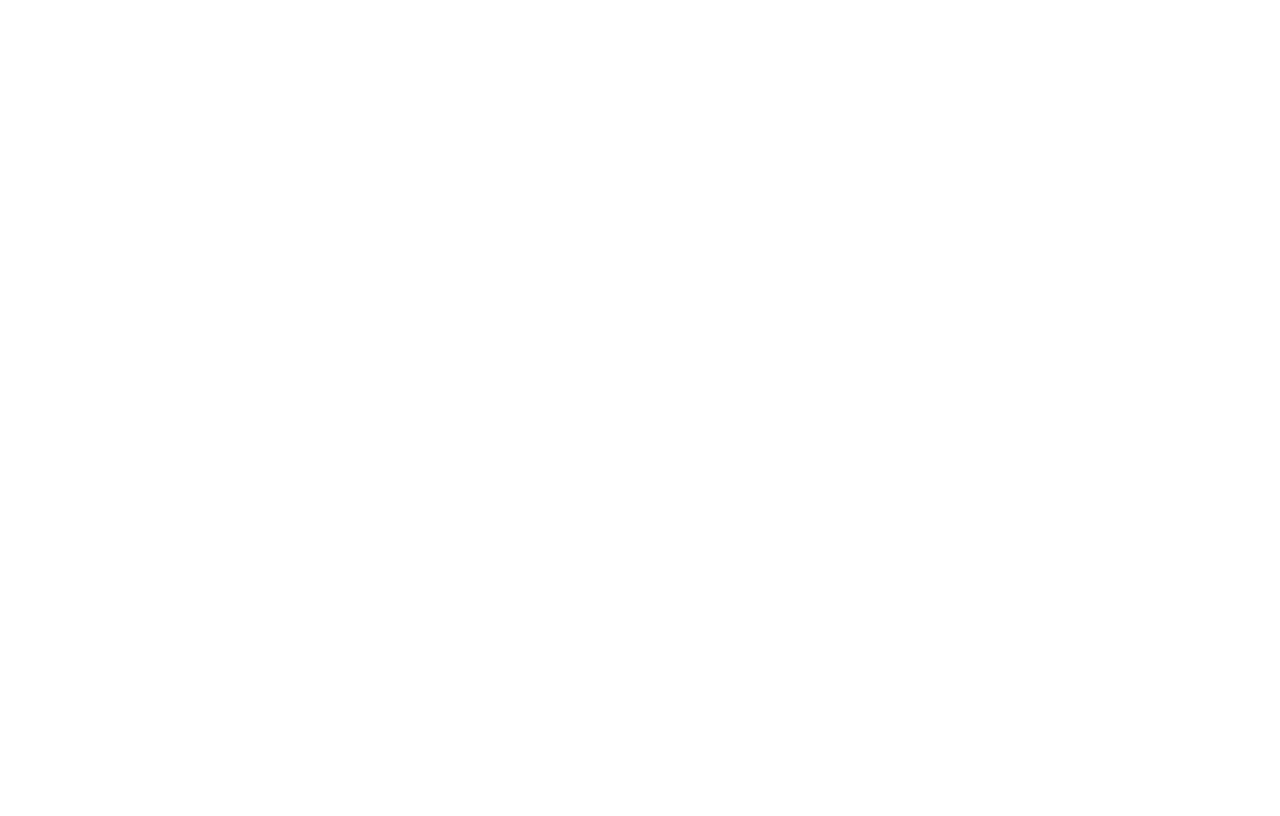
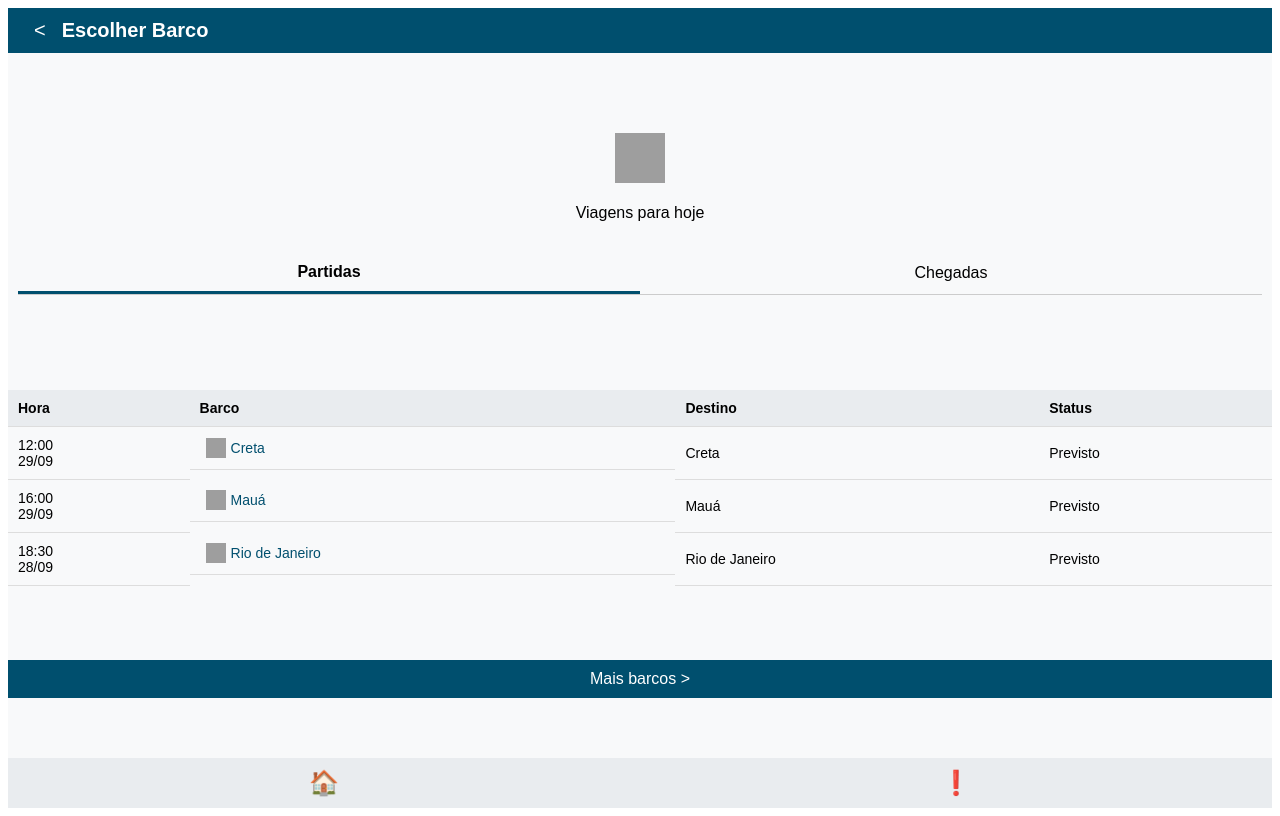
Before and after one commit to flpx01/PortoRapido, a React (Vite) app: page /escolher-barco in a window 1280 px wide. Before the commit this address had no page. Built offline with nearby package versions, Linux system fonts and the light colour scheme; grey boxes are pictures that could not be loaded.

Commit message:
Fazendo a tela de escolha de barcos e começando a tela de agendamento

```diff
--- a/src/App.jsx
+++ b/src/App.jsx
@@ -2,6 +2,8 @@
 import Login from "./pages/Login/Login";
 import Register from "./pages/Register/Register";
 import Dashboard from "./pages/Dashboard/Dashboard";
+import EscolherBarco from "./pages/EscolherBarco/EscolherBarco";
+import AgendarBarco from "./pages/EscolherBarco/AgendarBarco";
 import "./styles/global.css";
 
 function App() {
@@ -11,6 +13,8 @@
         <Route path="/login" element={<Login />} />
         <Route path="/register" element={<Register />} />
         <Route path="/dashboard" element={<Dashboard />} />
+        <Route path="/escolher-barco" element={<EscolherBarco />} />
+        <Route path="/escolher-barco/agendar/:barcoId" element={<AgendarBarco />} />
       </Routes>
     </Router>
   );
--- /dev/null
+++ b/src/pages/EscolherBarco/AgendarBarco.jsx
@@ -0,0 +1,16 @@
+import { useParams } from "react-router-dom";
+import "./AgendarBarco.css";
+
+const AgendarBarco = () => {
+  const { barcoId } = useParams(); // Obtém o ID do barco da URL
+
+  return (
+    <div className="agendar-barco-container">
+      <h1>Agendar Barco</h1>
+      <p>Você está agendando uma viagem para o barco ID: {barcoId}</p>
+      {/* Adicione o formulário de agendamento ou outras funcionalidades */}
+    </div>
+  );
+};
+
+export default AgendarBarco;
--- /dev/null
+++ b/src/pages/EscolherBarco/EscolherBarco.css
@@ -0,0 +1,151 @@
+.escolher-barco-container {
+    font-family: Arial, sans-serif;
+    display: flex;
+    flex-direction: column;
+    justify-content: space-between;
+    height: 100vh;
+    background-color: #f8f9fa; /* Cor de fundo clara */
+  }
+
+  .escolher-barco-header {
+    display: flex;
+    align-items: center;
+    background-color: #004f6e; /* Cor azul-escuro */
+    color: white;
+    padding: 10px 20px;
+  }
+
+  .back-button {
+    font-size: 20px;
+    color: white;
+    background: none;
+    border: none;
+    cursor: pointer;
+    margin-right: 10px;
+  }
+
+  .escolher-barco-header h1 {
+    font-size: 20px;
+    margin: 0;
+  }
+
+  .escolher-barco-info {
+    display: flex;
+    flex-direction: column;
+    align-items: center;
+    padding: 20px 10px;
+  }
+
+  .icon-container {
+    display: flex;
+    flex-direction: column;
+    align-items: center;
+    margin-bottom: 15px;
+  }
+
+  .boat-icon {
+    width: 50px;
+    height: 50px;
+    margin-bottom: 5px;
+  }
+
+  .tab-menu {
+    display: flex;
+    justify-content: center;
+    margin-bottom: 15px;
+    border-bottom: 1px solid #ccc;
+    width: 100%;
+  }
+
+  .tab-menu button {
+    flex: 1;
+    padding: 10px;
+    background: none;
+    border: none;
+    font-size: 16px;
+    cursor: pointer;
+  }
+
+  .tab-menu .active-tab {
+    border-bottom: 3px solid #004f6e; /* Cor azul-escuro */
+    font-weight: bold;
+  }
+
+  .escolher-barco-table {
+    width: 100%;
+    border-collapse: collapse;
+    margin-bottom: 15px;
+  }
+
+  .escolher-barco-table thead {
+    background-color: #e9ecef; /* Cor de cabeçalho clara */
+    text-align: left;
+  }
+
+  .escolher-barco-table th,
+  .escolher-barco-table td {
+    padding: 10px;
+    font-size: 14px;
+    border-bottom: 1px solid #ddd;
+  }
+
+  .barco-cell {
+    display: flex;
+    align-items: center;
+  }
+
+  .barco-button {
+    display: flex;
+    align-items: center;
+    background: none;
+    border: none;
+    font-size: 14px;
+    color: #004f6e;
+    cursor: pointer;
+    text-align: left;
+  }
+
+  .barco-button:hover {
+    text-decoration: underline;
+  }
+
+  .barco-icon {
+    width: 20px;
+    height: 20px;
+    margin-right: 5px;
+  }
+
+  .mais-barcos-button {
+    display: block;
+    width: 100%;
+    padding: 10px;
+    background-color: #004f6e; /* Cor azul-escuro */
+    color: white;
+    border: none;
+    font-size: 16px;
+    cursor: pointer;
+    text-align: center;
+  }
+
+  .mais-barcos-button:hover {
+    background-color: #006d93; /* Azul um pouco mais claro */
+  }
+
+  .escolher-barco-footer {
+    display: flex;
+    justify-content: space-around;
+    padding: 10px 0;
+    background-color: #e9ecef; /* Cor de fundo clara */
+  }
+
+  .footer-icon {
+    font-size: 24px;
+    background: none;
+    border: none;
+    color: #004f6e; /* Azul-escuro */
+    cursor: pointer;
+  }
+
+  .footer-icon:hover {
+    color: #006d93; /* Azul um pouco mais claro */
+  }
--- /dev/null
+++ b/src/pages/EscolherBarco/EscolherBarco.jsx
@@ -0,0 +1,78 @@
+import { useNavigate } from "react-router-dom";
+import "./EscolherBarco.css";
+
+const EscolherBarco = () => {
+  const navigate = useNavigate();
+
+  // Dados fictícios para os barcos
+  const barcos = [
+    { id: 1, hora: "12:00", data: "29/09", nome: "Creta", destino: "Creta", status: "Previsto" },
+    { id: 2, hora: "16:00", data: "29/09", nome: "Mauá", destino: "Mauá", status: "Previsto" },
+    { id: 3, hora: "18:30", data: "28/09", nome: "Rio de Janeiro", destino: "Rio de Janeiro", status: "Previsto" },
+  ];
+
+  // Função para redirecionar ao clicar no barco
+  const handleSelecionarBarco = (barcoId) => {
+    navigate(`/escolher-barco/agendar/${barcoId}`); // Redireciona para a rota com o ID do barco
+  };
+
+  return (
+    <div className="escolher-barco-container">
+      <header className="escolher-barco-header">
+        <button onClick={() => navigate(-1)} className="back-button">{"<"}</button>
+        <h1>Escolher Barco</h1>
+      </header>
+
+      <div className="escolher-barco-info">
+        <div className="icon-container">
+          <img src="/assets/boat-icon.png" alt="Ícone de barco" className="boat-icon" />
+          <p>Viagens para hoje</p>
+        </div>
+        <div className="tab-menu">
+          <button className="active-tab">Partidas</button>
+          <button>Chegadas</button>
+        </div>
+      </div>
+
+      <table className="escolher-barco-table">
+        <thead>
+          <tr>
+            <th>Hora</th>
+            <th>Barco</th>
+            <th>Destino</th>
+            <th>Status</th>
+          </tr>
+        </thead>
+        <tbody>
+          {barcos.map((barco) => (
+            <tr key={barco.id}>
+              <td>{barco.hora} <br /> {barco.data}</td>
+              <td className="barco-cell">
+                <button
+                  className="barco-button"
+                  onClick={() => handleSelecionarBarco(barco.id)}
+                >
+                  <img src="/assets/boat-icon.png" alt="Barco" className="barco-icon" />
+                  {barco.nome}
+                </button>
+              </td>
+              <td>{barco.destino}</td>
+              <td>{barco.status}</td>
+            </tr>
+          ))}
+        </tbody>
+      </table>
+
+      <button className="mais-barcos-button" onClick={() => navigate("/mais-barcos")}>
+        Mais barcos &gt;
+      </button>
+
+      <footer className="escolher-barco-footer">
+        <button className="footer-icon" onClick={() => navigate("/dashboard")}>🏠</button>
+        <button className="footer-icon" onClick={() => navigate("/alertas")}>❗</button>
+      </footer>
+    </div>
+  );
+};
+
+export default EscolherBarco;
```
Also changed, not shown: src/pages/EscolherBarco/AgendarBarco.css (added).
